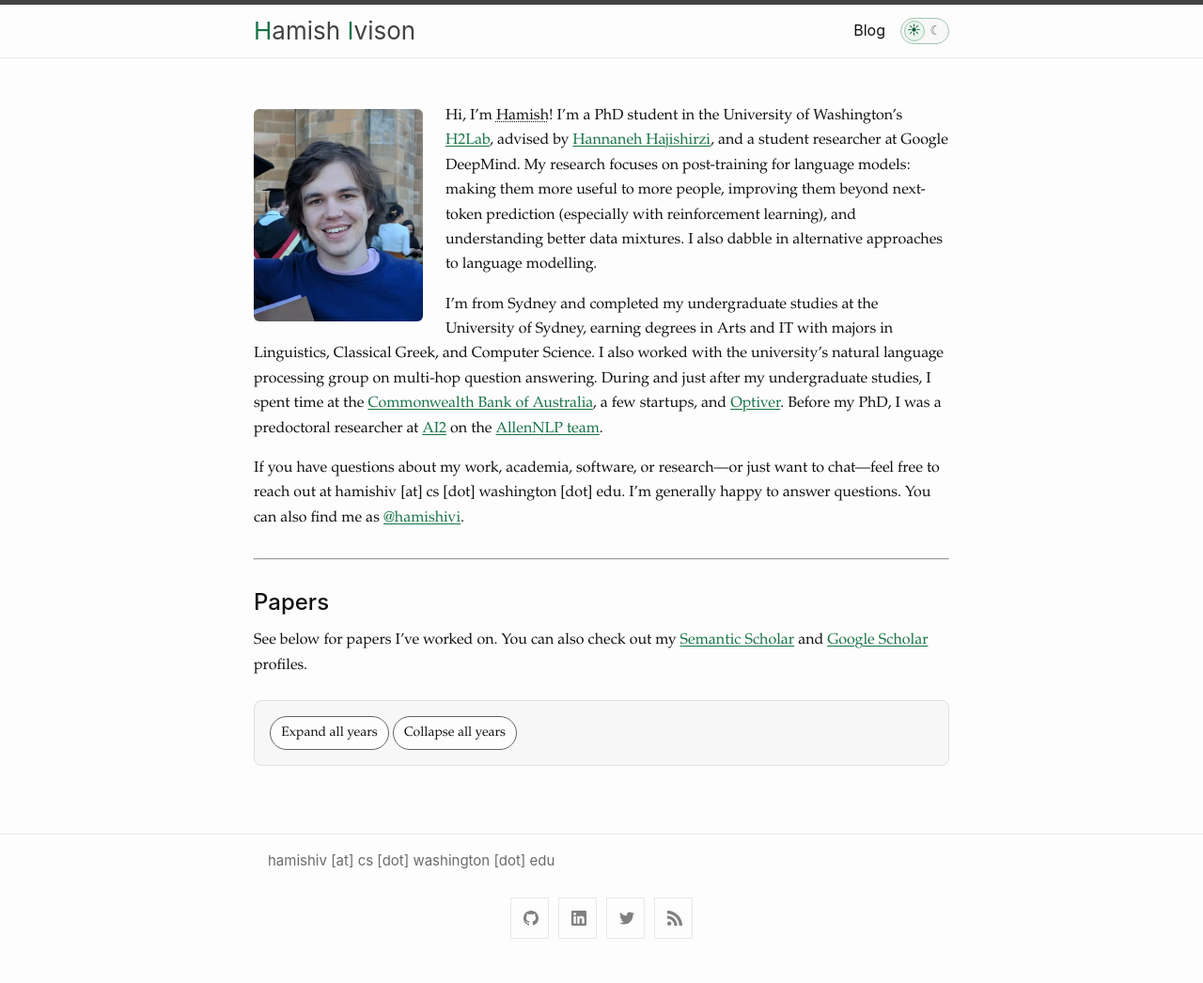
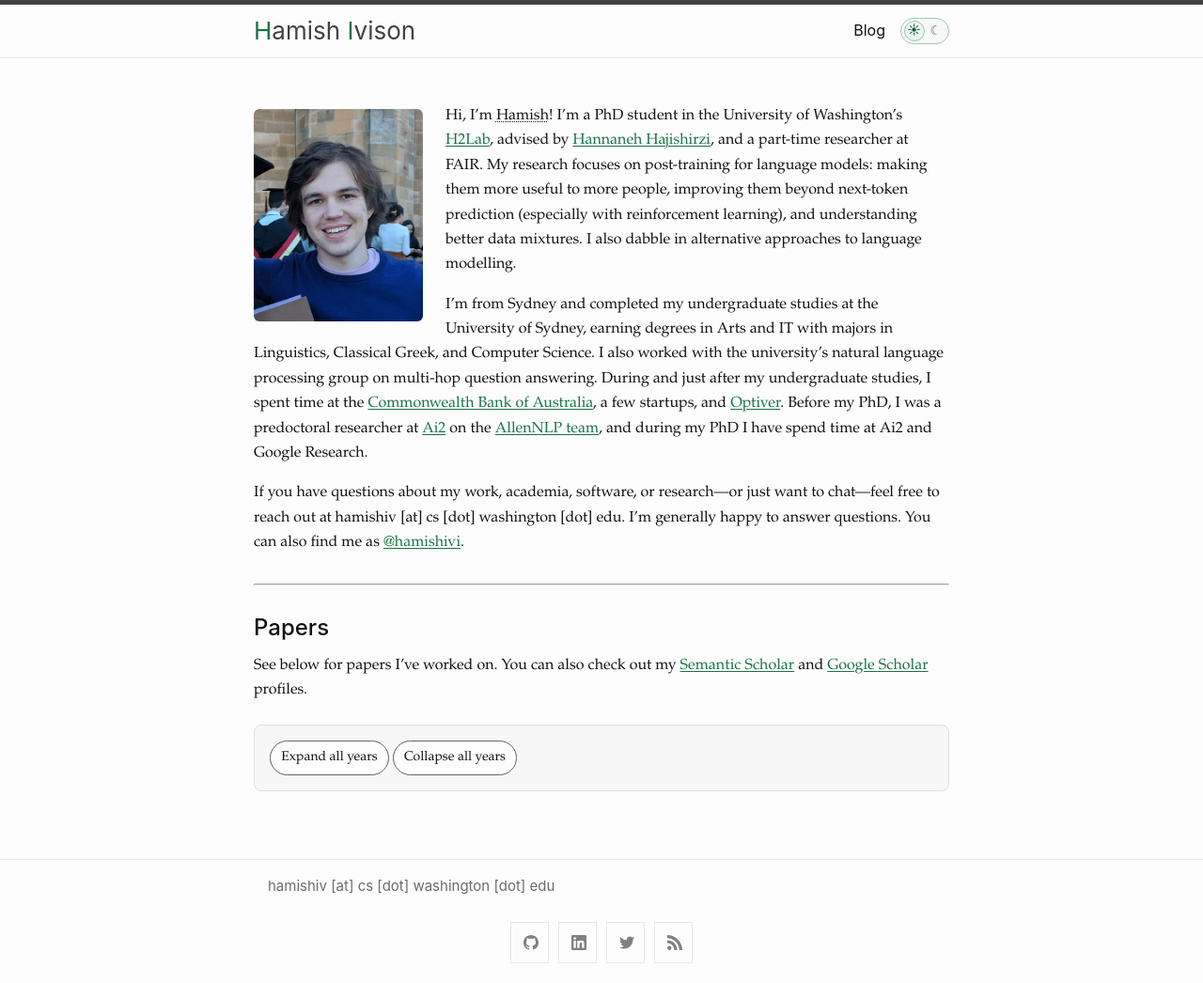
Before and after one commit to hamishivi/hamishivi.github.io, a Jekyll site: the page built from index.markdown, in a window 1280 px wide. Shown: the whole page at 94% size. Built offline with Jekyll 4.4.1, drawn with Linux system fonts in a browser that asks for light colours; before the commit the page ends 1020 px from its top, so only the background shows below that.

Commit message:
Update bio with FAIR role and previous research experience

```diff
--- a/index.markdown
+++ b/index.markdown
@@ -4,9 +4,9 @@ description: Research, publications, and writing from Hamish Ivison, a Universit
 image: /assets/static/me-400.jpg
 ---
 
-Hi, I'm <span class="pronunciation"><button class="pronunciation-trigger" type="button" aria-label="Hamish, pronounced HAY-mish" aria-expanded="false">Hamish</button><span class="pronunciation-tooltip" aria-hidden="true">[ˈheɪmɪʃ]</span></span>! I'm a PhD student in the University of Washington's [H2Lab](https://h2lab.cs.washington.edu/), advised by [Hannaneh Hajishirzi](https://homes.cs.washington.edu/~hannaneh/), and a student researcher at Google DeepMind. My research focuses on post-training for language models: making them more useful to more people, improving them beyond next-token prediction (especially with reinforcement learning), and understanding better data mixtures. I also dabble in alternative approaches to language modelling.
+Hi, I'm <span class="pronunciation"><button class="pronunciation-trigger" type="button" aria-label="Hamish, pronounced HAY-mish" aria-expanded="false">Hamish</button><span class="pronunciation-tooltip" aria-hidden="true">[ˈheɪmɪʃ]</span></span>! I'm a PhD student in the University of Washington's [H2Lab](https://h2lab.cs.washington.edu/), advised by [Hannaneh Hajishirzi](https://homes.cs.washington.edu/~hannaneh/), and a part-time researcher at FAIR. My research focuses on post-training for language models: making them more useful to more people, improving them beyond next-token prediction (especially with reinforcement learning), and understanding better data mixtures. I also dabble in alternative approaches to language modelling.
 
-I'm from Sydney and completed my undergraduate studies at the University of Sydney, earning degrees in Arts and IT with majors in Linguistics, Classical Greek, and Computer Science. I also worked with the university's natural language processing group on multi-hop question answering. During and just after my undergraduate studies, I spent time at the [Commonwealth Bank of Australia](https://www.commbank.com.au/), a few startups, and [Optiver](https://www.optiver.com/). Before my PhD, I was a predoctoral researcher at [AI2](https://allenai.org/) on the [AllenNLP team](https://github.com/allenai/allennlp).
+I'm from Sydney and completed my undergraduate studies at the University of Sydney, earning degrees in Arts and IT with majors in Linguistics, Classical Greek, and Computer Science. I also worked with the university's natural language processing group on multi-hop question answering. During and just after my undergraduate studies, I spent time at the [Commonwealth Bank of Australia](https://www.commbank.com.au/), a few startups, and [Optiver](https://www.optiver.com/). Before my PhD, I was a predoctoral researcher at [Ai2](https://allenai.org/) on the [AllenNLP team](https://github.com/allenai/allennlp), and during my PhD I have spend time at Ai2 and Google Research.
 
 If you have questions about my work, academia, software, or research—or just want to chat—feel free to reach out at hamishiv [at] cs [dot] washington [dot] edu. I'm generally happy to answer questions. You can also find me as [@hamishivi](https://x.com/hamishivi).
 
```
